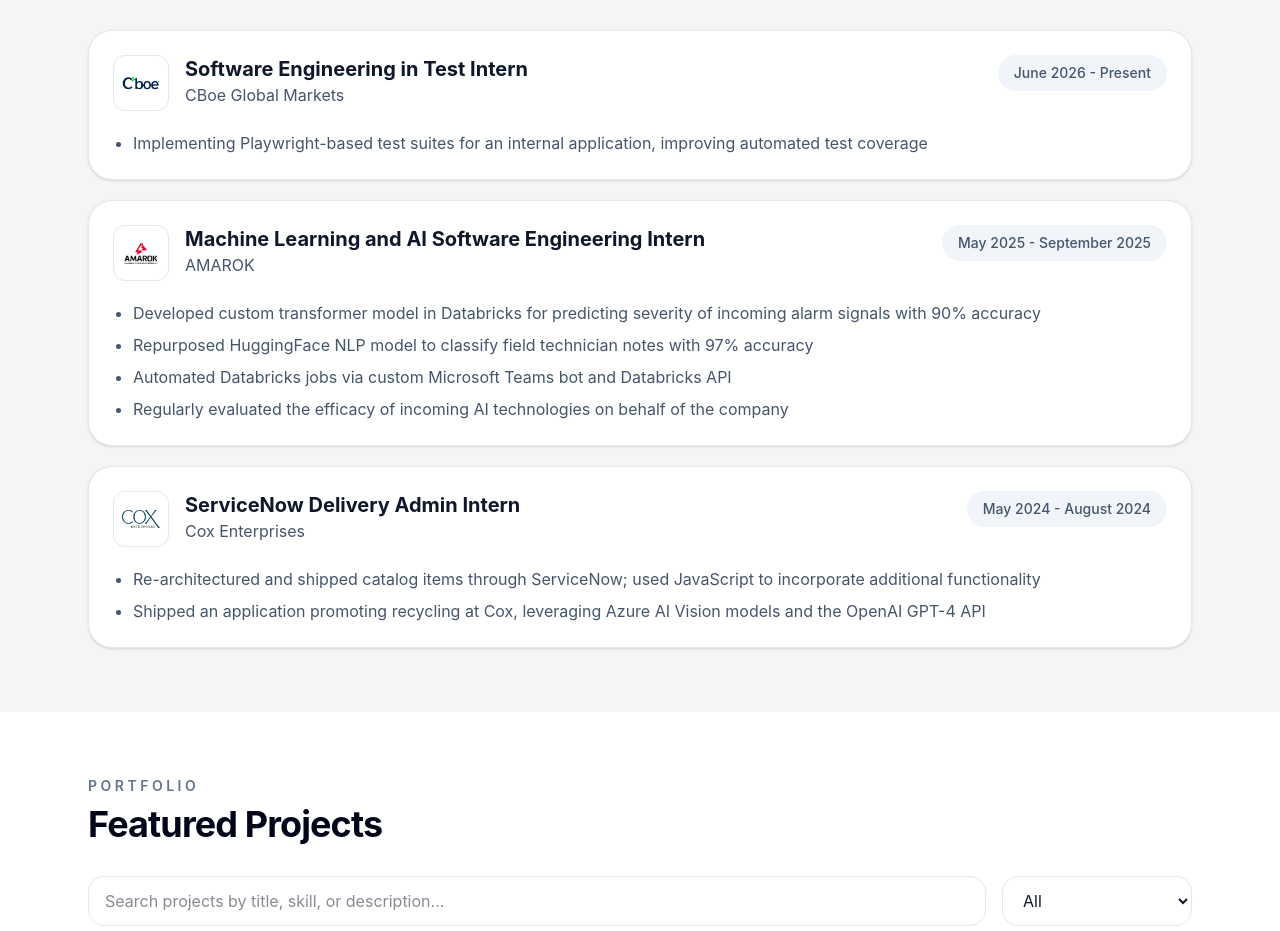
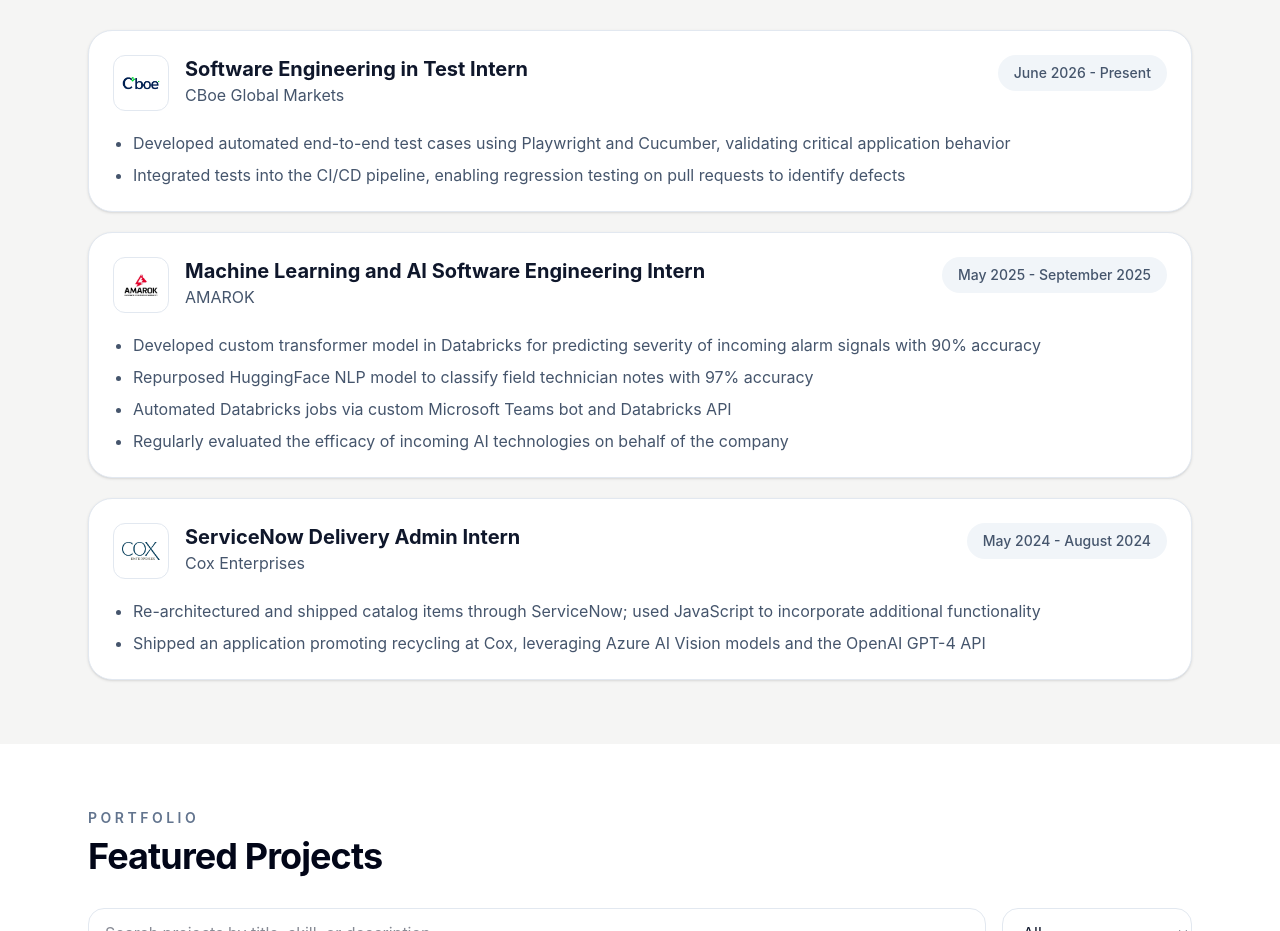
Before and after one commit to Greysonmcr/professionalSite, a React (Vite) app: page / in a window 1280 px wide. Shown: the part 1427-2358 px from the top of the page. Built offline with nearby package versions, Linux system fonts and the light colour scheme.

Commit message:
Resume updates 8/8

```diff
--- a/src/App.jsx
+++ b/src/App.jsx
@@ -44,13 +44,11 @@
   "JavaScript",
   "React",
   "Flask",
-  "Supabase",
   "SQL",
   "PyTorch",
-  "Spark",
-  "D3.js",
   "Git",
-  "AWS",
+  "Playwright",
+  "Cucumber"
 ];
 
 const experiences = [
@@ -60,7 +58,8 @@
     logo: cboe,
     dates: "June 2026 - Present",
     bullets: [
-      "Implementing Playwright-based test suites for an internal application, improving automated test coverage",
+      "Developed automated end-to-end test cases using Playwright and Cucumber, validating critical application behavior",
+      "Integrated tests into the CI/CD pipeline, enabling regression testing on pull requests to identify defects"
     ],
   },
   {
```
Also changed, not shown: 1 other file (tests, documents, lock files or other folders).
